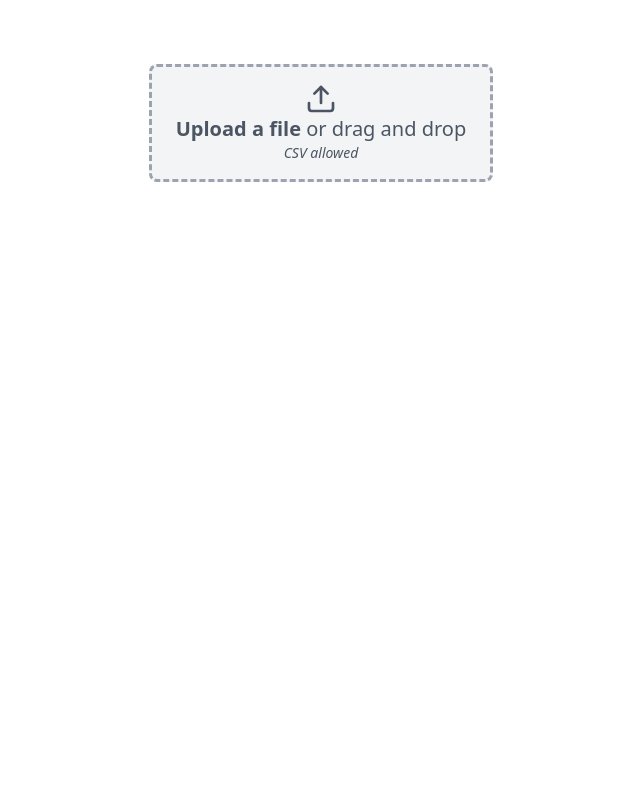
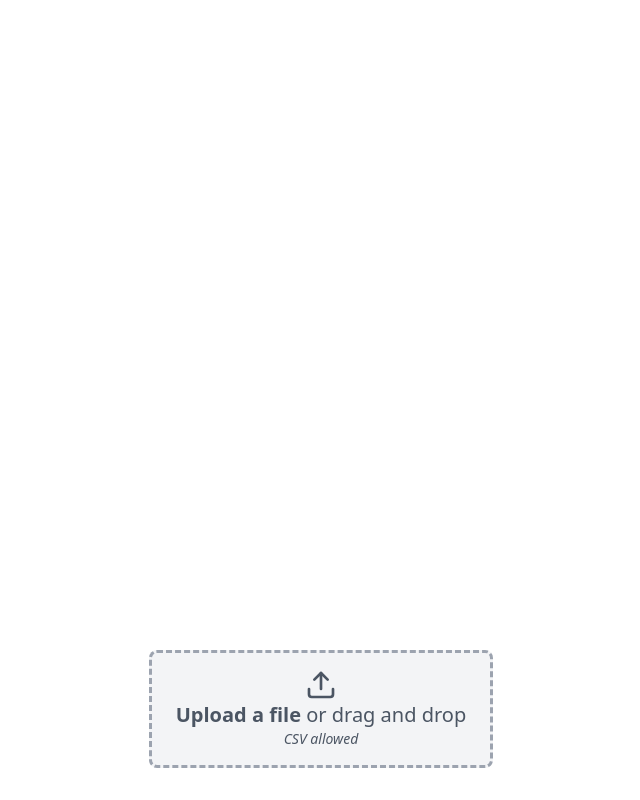
Before and after one commit to mibriggs/flock-finder, a SvelteKit app: page / in a window 1280 px wide. Shown: the whole page, without its empty margins (319-959 px from the left). Built offline with nearby package versions, Linux system fonts and the light colour scheme; no server answers.

Commit message:
css changes

```diff
--- a/src/routes/+page.svelte
+++ b/src/routes/+page.svelte
@@ -47,11 +47,11 @@
 			return;
 		}
 
-		await readFile(userFile).then((csvData) => {
+		await readFile(userFile).then(async (csvData) => {
 			const { object: birdData, error } = readCsvFile(csvData);
 			if (error) {
 				birds = [];
-				launchErrorToast(error.message);
+				await launchErrorToast(error.message);
 			} else {
 				birds = birdData;
 			}
@@ -86,7 +86,7 @@
 	{/if}
 
 	<FileDropZone
-		class="mt-8"
+		class="absolute bottom-[4%]"
 		allowedExtensions={allowedFiles}
 		onFileSelection={handleFileSelection}
 		bind:dropZoneContainer={filedDropZone}
@@ -94,6 +94,6 @@
 </main>
 
 <!-- <Toggle
-	class="h-10 w-20 after:size-[38px] peer-checked:bg-purple-500 after:peer-checked:translate-x-10"
+	class="h-10 w-20 after:size-[32px] after:left-1 after:top-1 peer-checked:bg-purple-500 after:peer-checked:translate-x-10 mb-24"
 /> -->
 <!-- No use case besides just wanted documentation on how this could be done in tw -->
```
